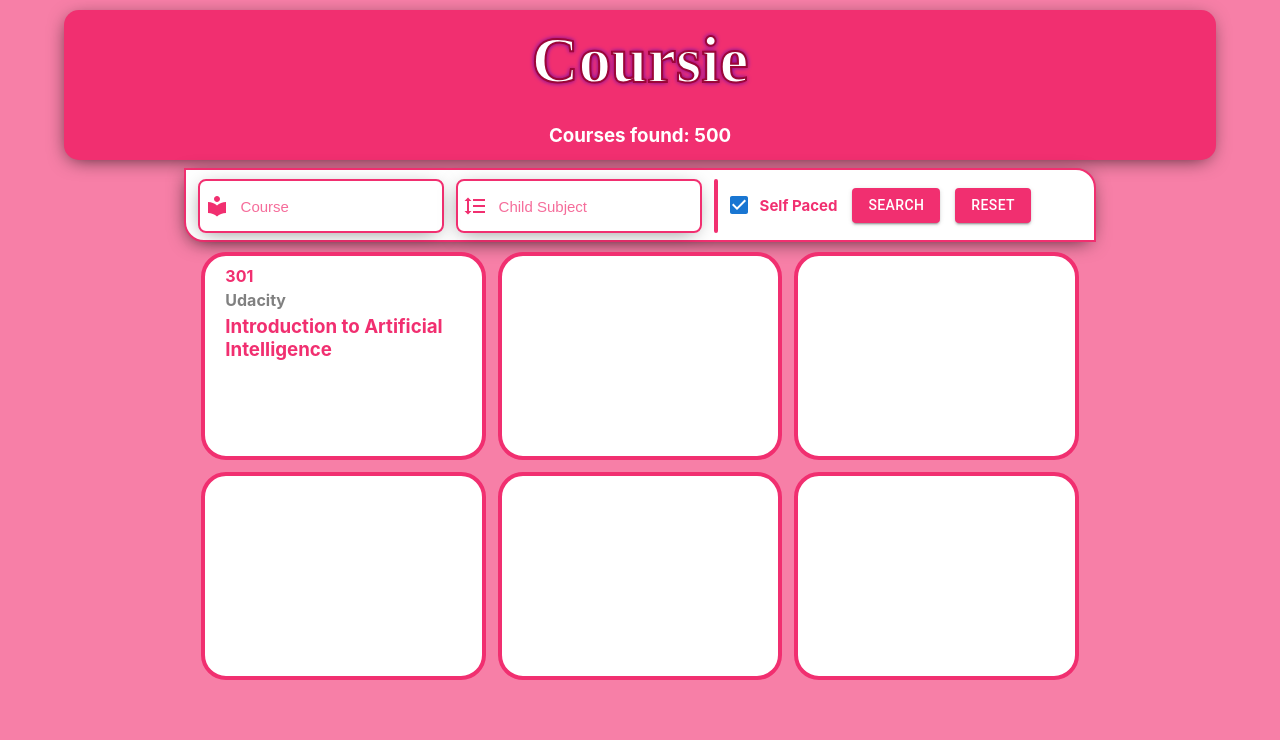
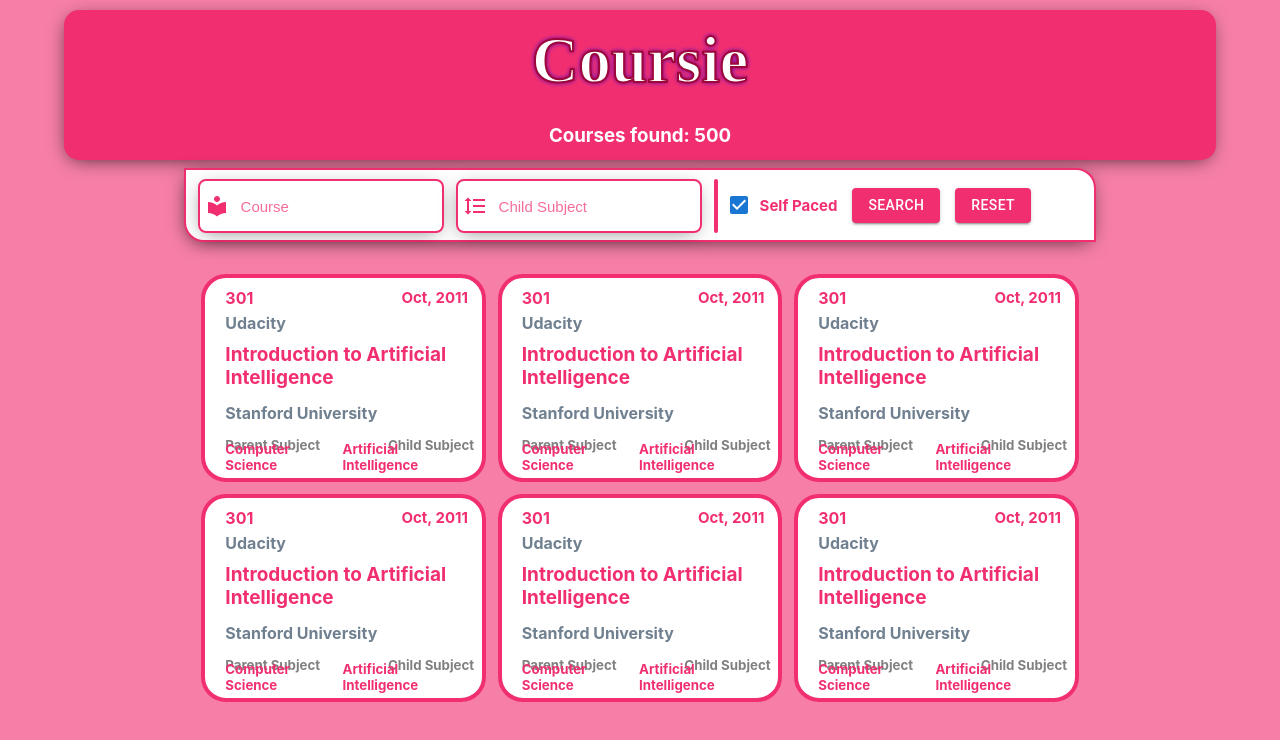
Before and after one commit to chandran-jr/Coursie, a React (Create React App) app: page / in a window 1280 px wide. Shown: the top 740 px of the page. Built offline with nearby package versions, Linux system fonts and the light colour scheme.

Commit message:
Add files via upload

```diff
--- a/src/Card.css
+++ b/src/Card.css
@@ -5,6 +5,7 @@
     border: 4px solid rgb(241, 47, 112);
     border-radius: 25px;
     margin: 2px 6px 10px 6px;
+    position: relative;
 }
 
 .courseId {
@@ -14,10 +15,66 @@
 
 .courseName {
     color:rgb(241, 47, 112);
-    margin: 5px 0px 0 20px;
+    margin-left: 20px;
+    font-weight: bold;
+    font-size: 19px;
+    width: fit-content;
+}
+
+.courseLink {
+    text-decoration: none;
+}
+
+.vidUrl {
+    text-decoration: none;
 }
 
 .provider {
+    color: slategrey;
+    margin: 5px 0px 10px 20px;
+}
+
+.uni {
+    color: slategrey;
+    margin-left: 20px;
+    position: absolute;
+    top: 125px;
+}
+
+.childParent {
+    display: flex;
+    justify-content: space-between;
+    width: 90%;
+    position:absolute;;
+    bottom:5px;
+    left: 20px;
+}
+
+.childParent > h5 {
+    color:rgb(241, 47, 112);
+}
+
+.idDate {
+    display: flex;
+    width: 95%;
+    justify-content: space-between;
+}
+
+.nextSesh {
+    margin: 10px 0px 0 20px;
+    color:rgb(241, 47, 112);
+    font-size: 15px;
+}
+
+.childParentTitle {
+    display: flex;
+    justify-content: space-between;
+    width: 90%;
+    position:absolute;;
+    bottom:25px;
+    left: 20px;
+}
+
+.childParentTitle > h5 {
     color: gray;
-    margin: 4px 0px 0 20px;
 }
--- a/src/Card.js
+++ b/src/Card.js
@@ -4,9 +4,35 @@
 function Card({courseId, courseName, provider, uni, parentSub, childSub, url, nextSesh, length, vidUrl}) {
     return (
         <div className="Card">
+
+            <a href={vidUrl} target="_blank" rel="noreferrer" className="vidUrl">
+
+            <div className="idDate">
             <h4 className="courseId">{courseId}</h4>
+            <h4 className="nextSesh">{nextSesh}</h4>
+            </div>
+
             <h4 className="provider">{provider}</h4>
-            <h3 className="courseName">{courseName}</h3>
+
+            <a className="courseLink" href={url} rel="noreferrer" target="_blank">
+            <h2 className="courseName">{courseName}</h2>
+            </a>
+
+
+            <h4 className="uni">{uni}</h4>
+
+            <div className="childParentTitle">
+            <h5>Parent Subject</h5>
+            <h5>Child Subject</h5>
+            </div>
+
+            <div className="childParent">
+            <h5>{parentSub}</h5>
+            <h5>{childSub}</h5>
+            </div>
+
+            </a>
+
         </div>
     )
 }
--- a/src/Cards.css
+++ b/src/Cards.css
@@ -5,4 +5,5 @@
     margin: auto;
     align-items: center;
     justify-content: center;
+    margin-top: 30px;
 }
--- a/src/Cards.js
+++ b/src/Cards.js
@@ -8,12 +8,81 @@
             <Card
             courseId="301"
             courseName="Introduction to Artificial Intelligence"
-            provider="Udacity" />
-            <Card />
-            <Card />
-            <Card />
-            <Card />
-            <Card />
+            provider="Udacity"
+            uni="Stanford University"
+            parentSub="Computer Science"
+            childSub="Artificial Intelligence"
+            url="https://www.ai-class.com/"
+            nextSesh="Oct, 2011"
+            length="10"
+            vidUrl="https://www.youtube.com/watch?feature=player_embedded&v=BnIJ7Ba5Sr4"
+             />
+
+<Card
+            courseId="301"
+            courseName="Introduction to Artificial Intelligence"
+            provider="Udacity"
+            uni="Stanford University"
+            parentSub="Computer Science"
+            childSub="Artificial Intelligence"
+            url="https://www.ai-class.com/"
+            nextSesh="Oct, 2011"
+            length="10"
+            vidUrl="https://www.youtube.com/watch?feature=player_embedded&v=BnIJ7Ba5Sr4"
+             />
+
+<Card
+            courseId="301"
+            courseName="Introduction to Artificial Intelligence"
+            provider="Udacity"
+            uni="Stanford University"
+            parentSub="Computer Science"
+            childSub="Artificial Intelligence"
+            url="https://www.ai-class.com/"
+            nextSesh="Oct, 2011"
+            length="10"
+            vidUrl="https://www.youtube.com/watch?feature=player_embedded&v=BnIJ7Ba5Sr4"
+             />
+
+<Card
+            courseId="301"
+            courseName="Introduction to Artificial Intelligence"
+            provider="Udacity"
+            uni="Stanford University"
+            parentSub="Computer Science"
+            childSub="Artificial Intelligence"
+            url="https://www.ai-class.com/"
+            nextSesh="Oct, 2011"
+            length="10"
+            vidUrl="https://www.youtube.com/watch?feature=player_embedded&v=BnIJ7Ba5Sr4"
+             />
+
+<Card
+            courseId="301"
+            courseName="Introduction to Artificial Intelligence"
+            provider="Udacity"
+            uni="Stanford University"
+            parentSub="Computer Science"
+            childSub="Artificial Intelligence"
+            url="https://www.ai-class.com/"
+            nextSesh="Oct, 2011"
+            length="10"
+            vidUrl="https://www.youtube.com/watch?feature=player_embedded&v=BnIJ7Ba5Sr4"
+             />
+
+<Card
+            courseId="301"
+            courseName="Introduction to Artificial Intelligence"
+            provider="Udacity"
+            uni="Stanford University"
+            parentSub="Computer Science"
+            childSub="Artificial Intelligence"
+            url="https://www.ai-class.com/"
+            nextSesh="Oct, 2011"
+            length="10"
+            vidUrl="https://www.youtube.com/watch?feature=player_embedded&v=BnIJ7Ba5Sr4"
+             />
+
         </div>
     )
 }
```
